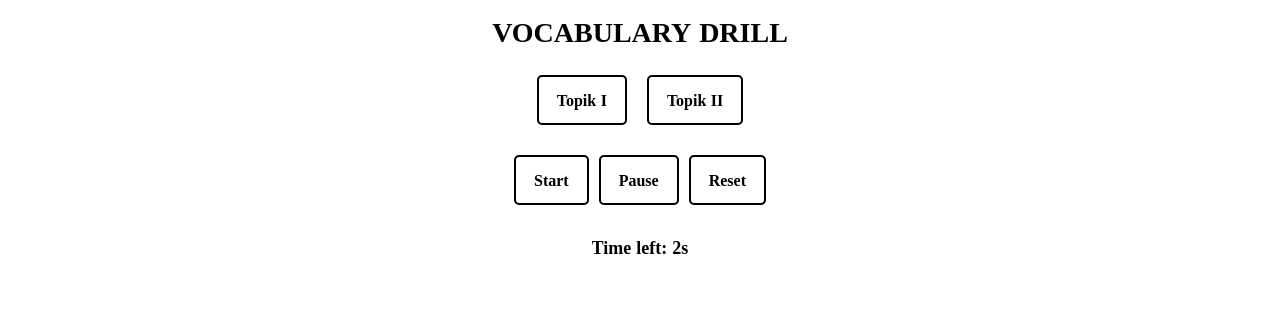
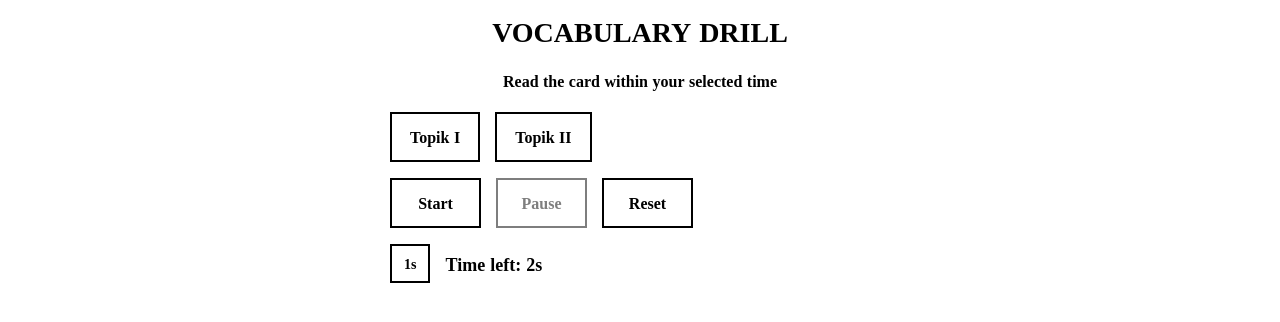
Before and after one commit to Matthiaswf/Hamsaem-Korean-Study-Page, a Vue app: page / in a window 1280 px wide. Both pictures are taken after a click on the button "Drill". Shown: the part 220-542 px from the top of the page. Built offline with nearby package versions, Linux system fonts and the light colour scheme; no server answers; a web font is replaced by a local one.

Commit message:
Basic Drill Working and Styled PC

```diff
--- a/src/components/Drill.vue
+++ b/src/components/Drill.vue
@@ -1,6 +1,7 @@
 <template>
   <div class="drill-container">
     <h1>Vocabulary Drill</h1>
+    <span class="instructions">Read the card within your selected time</span>
 
     <nav class="topik-selector-container">
       <button
@@ -23,7 +24,16 @@
       <button @click="resetDrill">Reset</button>
     </div>
 
-    <p class="timer">Time left: {{ countdown }}s</p>
+    <div class="timer-container">
+      <button
+        @click="toggleInterval"
+        :disabled="isPlaying"
+        class="timer-button"
+      >
+        {{ drillInterval === 2 ? '1s' : '2s' }}
+      </button>
+      <p class="timer">Time left: {{ countdown }}s</p>
+    </div>
 
     <div class="drill-card" v-if="currentItem">
       <h2>
@@ -47,6 +57,7 @@ export default {
     const currentIndex = ref(0);
     const isPlaying = ref(false);
     const countdown = ref(2); // Timer starts at 2 seconds
+    const drillInterval = ref(2); // Default interval is 2 seconds
     let intervalId = null;
     let countdownId = null;
 
@@ -67,15 +78,15 @@ export default {
       intervalId = setInterval(() => {
         if (currentIndex.value < levelData.value.length - 1) {
           currentIndex.value++;
-          countdown.value = 2; // Reset countdown for next card
+          countdown.value = drillInterval.value; // Reset countdown for next card
         } else {
           pauseDrill(); // Stop when reaching the end
         }
-      }, 2000);
+      }, drillInterval.value * 1000);
     }
 
     function startCountdown() {
-      countdown.value = 2; // Reset countdown
+      countdown.value = drillInterval.value; // Reset countdown
       countdownId = setInterval(() => {
         if (countdown.value > 0) {
           countdown.value--;
@@ -92,7 +103,12 @@ export default {
     function resetDrill() {
       pauseDrill();
       currentIndex.value = 0;
-      countdown.value = 2; // Reset countdown
+      countdown.value = drillInterval.value; // Reset countdown
+    }
+
+    function toggleInterval() {
+      drillInterval.value = drillInterval.value === 2 ? 1 : 2;
+      countdown.value = drillInterval.value; // Update countdown when toggled
     }
 
     const currentItem = computed(() => levelData.value[currentIndex.value]);
@@ -103,9 +119,11 @@ export default {
       startDrill,
       pauseDrill,
       resetDrill,
+      toggleInterval,
       currentItem,
       isPlaying,
       countdown,
+      drillInterval,
     };
   },
 };
@@ -131,25 +149,38 @@ h1 {
   margin-bottom: 20px;
 }
 
-.topik-selector-container {
+.instructions {
+  font-size: 16px;
+  font-weight: bold;
   margin-bottom: 20px;
-  display: flex;
-  gap: 10px;
 }
 
-.controls {
-  margin-bottom: 15px;
+.topik-selector-container,
+.controls button {
+  width: 91px;
 }
 
-button {
-  margin: 5px;
-  padding: 12px 18px;
-  font-size: 16px;
+.topik-selector-container,
+.controls,
+.timer-container {
+  width: 80%; /* Ensures alignment with the heading */
+  max-width: 500px;
+  display: flex;
+  gap: 15px; /* Restore button spacing */
+  justify-content: flex-start; /* Align buttons to the start of the container */
+}
+
+.topik-selector-container button,
+.controls button {
+  margin: 0;
+  margin-bottom: 1rem;
+  padding: 12px 18px; /* Restore original button size */
+  font-size: 16px; /* Restore original font size */
   font-weight: bold;
   background: #fff;
   color: #000;
   border: 2px solid #000;
-  border-radius: 5px;
+
   cursor: pointer;
   transition: 0.3s;
 }
@@ -159,16 +190,34 @@ button:hover {
   color: #fff;
 }
 
+button:disabled {
+  opacity: 0.5;
+  cursor: not-allowed;
+}
+
 .active {
   font-weight: bold;
   color: white;
   background-color: #007bff;
 }
 
+.timer-container {
+  align-items: center;
+}
+
+.timer-button {
+  font-size: 14px; /* Compact size for timer button */
+  padding: 8px 12px;
+  font-weight: bold;
+  background: #fff;
+  color: #000;
+  border: 2px solid #000;
+  cursor: pointer;
+}
+
 .timer {
   font-size: 18px;
   font-weight: bold;
-  margin: 10px 0;
 }
 
 .drill-card {
```
